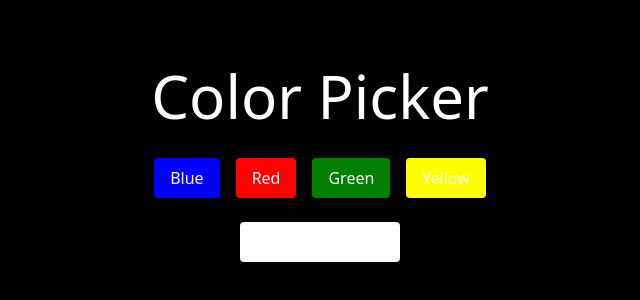
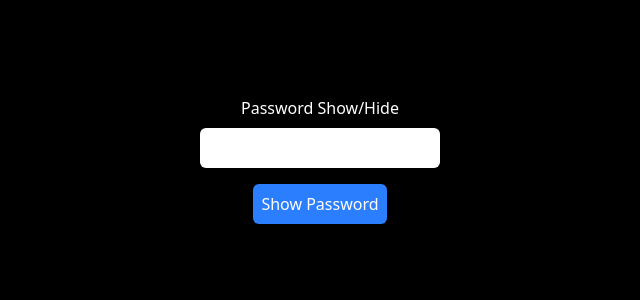
Before and after one commit to Lalitchaudhary01/30days-machine-coding-, a React (Vite) app: page / in a window 1280 px wide. Shown: the part 236-536 px from the top of the page, without its empty margins (320-960 px from the left). Built offline with nearby package versions, Linux system fonts and the light colour scheme.

Commit message:
day 2 password toggle

```diff
--- a/src/App.jsx
+++ b/src/App.jsx
@@ -4,6 +4,7 @@ import "./App.css";
 // import Todo from "./components/Todo";
 // import ProductSearch from "./components/Search";
 import ColorPicker from "./components/ColorPicker";
+import Password from "./components/Password";
 
 function App() {
   // This is a simple counter app layout
@@ -13,7 +14,8 @@ function App() {
       {/* <Counter /> */}
       {/* <Todo/> */}
       {/* <ProductSearch /> */}
-      <ColorPicker />
+      {/* <ColorPicker /> */}
+      <Password/>
     </>
   );
 }
--- /dev/null
+++ b/src/components/Password.jsx
@@ -0,0 +1,32 @@
+import React, { useState } from "react";
+
+const Password = () => {
+  const [passwordVisible, setPasswordVisible] = useState(false);
+  const [text, setText] = useState("");
+  const togglePasswordVisibility = () => {
+    setPasswordVisible(!passwordVisible);
+  };
+  const handleChange = (e) => {
+    setText(e.target.value);
+  };
+  return (
+    <div className="min-h-screen bg-black flex flex-col items-center justify-center">
+      <h1 className="text-white">Password Show/Hide</h1>
+      {/* <input value={text} className="text-white" /> */}
+      <input
+        value={text}
+        onChange={handleChange}
+        type={passwordVisible ? "text" : "password"}
+        className="text-black h-10 w-60 bg-white rounded-md p-2 m-2"
+      />
+      <button
+        onClick={togglePasswordVisibility}
+        className="bg-blue-500 text-white rounded-md p-2 m-2"
+      >
+        {passwordVisible ? "Hide Password" : "Show Password"}
+      </button>
+    </div>
+  );
+};
+
+export default Password;
```
